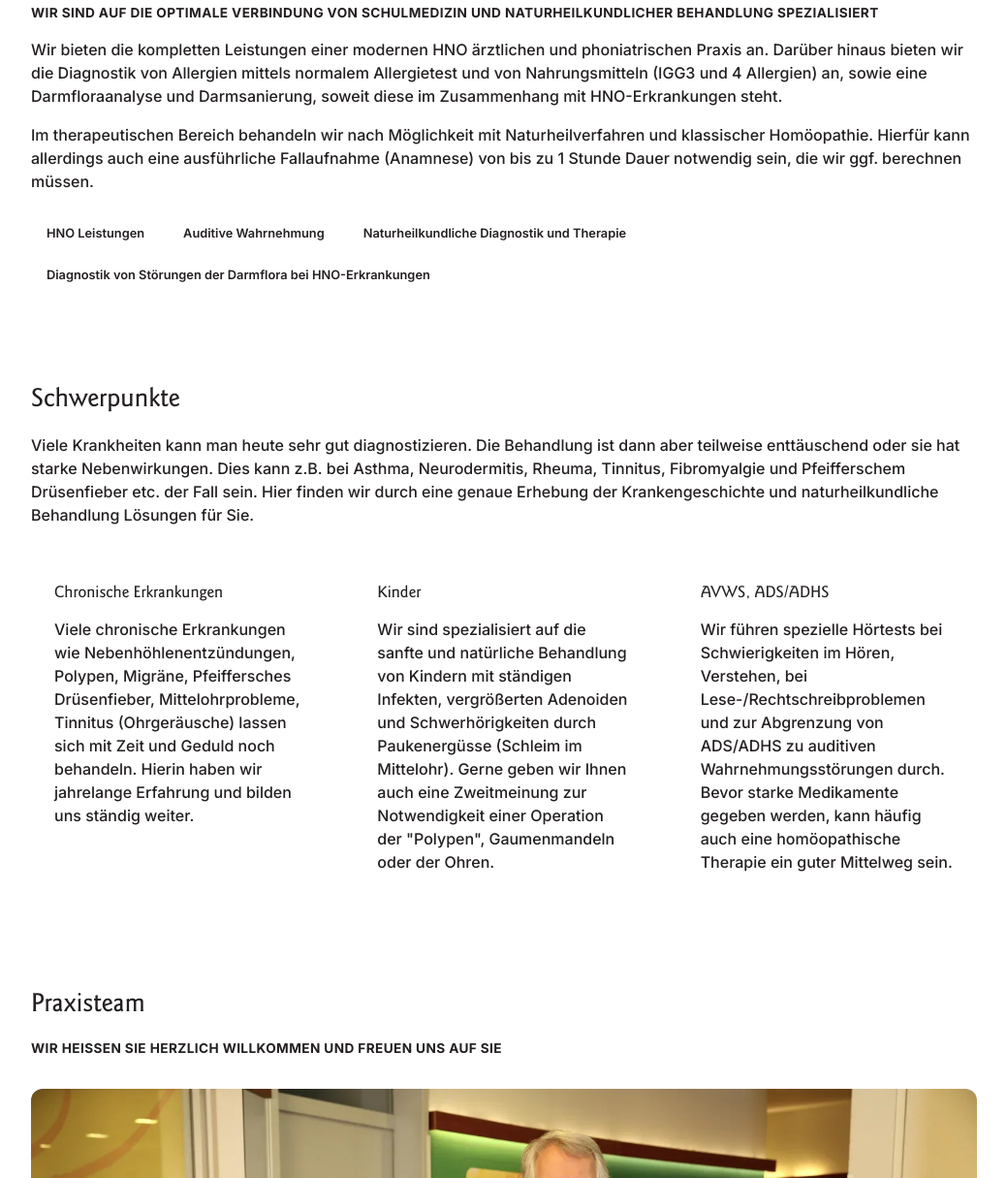
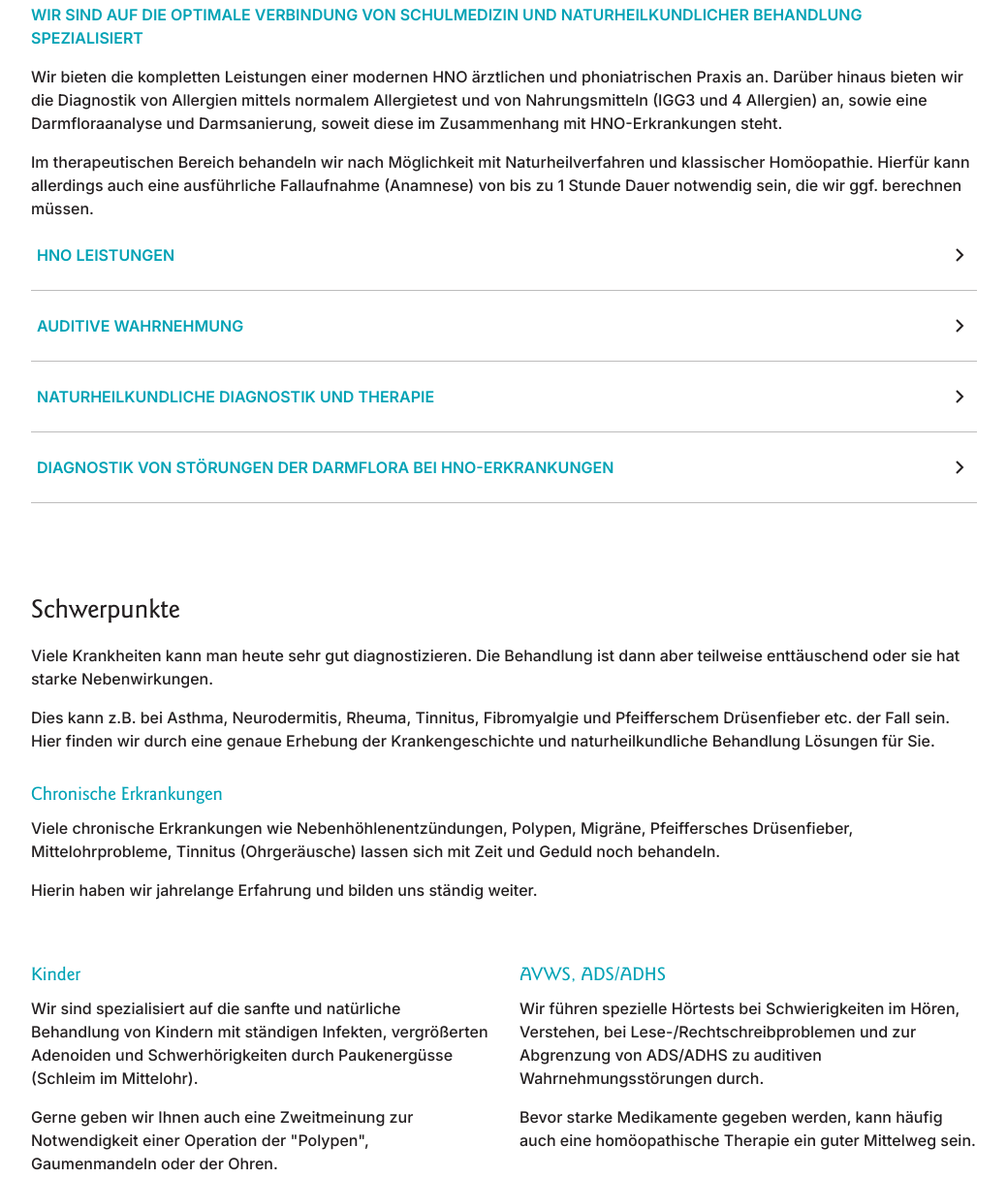
Before and after one commit to JonasASchmidt/dr-mayer-brix, a website with bundled scripts: page index.html in a window 1280 px wide. Shown: the part 1606-2821 px from the top of the page at 97% size, without its empty margins (120-1159 px from the left). Built offline with nearby package versions, Linux system fonts and the light colour scheme; a script that the page names is missing.

Commit message:
Add real accordion to Leistungen; restructure Schwerpunkte layout
Co-Authored-By: Claude Sonnet 5 <noreply@anthropic.com>

```diff
--- a/assets/css/styles.css
+++ b/assets/css/styles.css
@@ -231,8 +231,23 @@ a:focus-visible, button:focus-visible { outline: 3px solid var(--color-brand); o
 .section__lede { font-weight: 700; text-transform: uppercase; font-size: 0.85rem; letter-spacing: 0.03em; color: var(--color-brand-dark); }
 .section p + p { margin-top: var(--space-4); }
 
-.pill-row { list-style: none; display: flex; flex-wrap: wrap; gap: var(--space-2); margin-top: var(--space-5); padding: 0; }
-.pill-row li { background: var(--color-paper); border: 1px solid var(--color-border); border-radius: 999px; padding: var(--space-2) var(--space-4); font-size: 0.8rem; font-weight: 600; }
+.accordion__item { border-bottom: 1px solid var(--color-grey); }
+.accordion__trigger {
+  width: 100%; display: flex; align-items: center; justify-content: space-between; gap: var(--space-4);
+  padding-block: var(--space-5); background: none; border: none; cursor: pointer; text-align: left;
+  color: var(--color-brand); font-family: var(--font-body); font-weight: 600; text-transform: uppercase; font-size: 1rem;
+}
+.accordion__chevron { transition: transform 0.2s ease; flex-shrink: 0; color: var(--color-ink); }
+.accordion__item.is-open .accordion__chevron { transform: rotate(90deg); }
+.accordion__panel { padding-bottom: var(--space-4); }
+
+.schwerpunkte__full, .schwerpunkte__row > div { margin-top: var(--space-6); }
+.schwerpunkte__row { display: grid; gap: var(--space-6); margin-top: var(--space-6); }
+.schwerpunkte__row h4, .schwerpunkte__full h4 { color: var(--color-brand); margin-bottom: var(--space-2); }
+
+@media (min-width: 48rem) {
+  .schwerpunkte__row { grid-template-columns: 1fr 1fr; }
+}
 
 .card-grid { display: grid; gap: var(--space-5); margin-top: var(--space-6); }
 .card { background: var(--color-paper); border: 1px solid var(--color-border); border-radius: 0.75rem; padding: var(--space-5); }
--- /dev/null
+++ b/assets/js/accordion.js
@@ -0,0 +1,17 @@
+export function nextAccordionState(isOpen) {
+  return !isOpen;
+}
+
+export function initAccordions(root) {
+  root.querySelectorAll('[data-accordion-item]').forEach((item) => {
+    const trigger = item.querySelector('[data-accordion-trigger]');
+    const panel = item.querySelector('[data-accordion-panel]');
+    let isOpen = false;
+    trigger.addEventListener('click', () => {
+      isOpen = nextAccordionState(isOpen);
+      item.classList.toggle('is-open', isOpen);
+      trigger.setAttribute('aria-expanded', String(isOpen));
+      panel.hidden = !isOpen;
+    });
+  });
+}
--- a/assets/js/main.js
+++ b/assets/js/main.js
@@ -1,5 +1,6 @@
 import { initNav } from './nav.js';
 import { initVideoFacades } from './video-facade.js';
+import { initAccordions } from './accordion.js';
 import { loadBanner, dismissBanner } from './banner.js';
 
 document.addEventListener('DOMContentLoaded', () => {
@@ -8,6 +9,8 @@ document.addEventListener('DOMContentLoaded', () => {
   if (toggle && nav) initNav(toggle, nav);
 
   initVideoFacades(document);
+
+  initAccordions(document);
 
   const bannerSlot = document.getElementById('site-banner');
   if (bannerSlot) {
--- a/index.html
+++ b/index.html
@@ -94,35 +94,63 @@
     <section id="leistungen" class="section section--alt">
       <div class="container">
         <h2>Leistungen</h2>
-        <p class="section__lede">Wir sind auf die optimale Verbindung von Schulmedizin und naturheilkundlicher Behandlung spezialisiert</p>
+        <p class="uppercase-label">Wir sind auf die optimale Verbindung von Schulmedizin und naturheilkundlicher Behandlung spezialisiert</p>
         <p>Wir bieten die kompletten Leistungen einer modernen HNO ärztlichen und phoniatrischen Praxis an. Darüber hinaus bieten wir die Diagnostik von Allergien mittels normalem Allergietest und von Nahrungsmitteln (IGG3 und 4 Allergien) an, sowie eine Darmfloraanalyse und Darmsanierung, soweit diese im Zusammenhang mit HNO-Erkrankungen steht.</p>
         <p>Im therapeutischen Bereich behandeln wir nach Möglichkeit mit Naturheilverfahren und klassischer Homöopathie. Hierfür kann allerdings auch eine ausführliche Fallaufnahme (Anamnese) von bis zu 1 Stunde Dauer notwendig sein, die wir ggf. berechnen müssen.</p>
-        <ul class="pill-row">
-          <li>HNO Leistungen</li>
-          <li>Auditive Wahrnehmung</li>
-          <li>Naturheilkundliche Diagnostik und Therapie</li>
-          <li>Diagnostik von Störungen der Darmflora bei HNO-Erkrankungen</li>
-        </ul>
+        <div class="accordion">
+          <div class="accordion__item" data-accordion-item>
+            <button type="button" class="accordion__trigger" data-accordion-trigger aria-expanded="false">
+              <span>HNO Leistungen</span>
+              <svg viewBox="0 0 24 24" width="24" height="24" aria-hidden="true" class="accordion__chevron"><path d="M9 6l6 6-6 6" fill="none" stroke="currentColor" stroke-width="2"/></svg>
+            </button>
+            <div class="accordion__panel" data-accordion-panel hidden></div>
+          </div>
+          <div class="accordion__item" data-accordion-item>
+            <button type="button" class="accordion__trigger" data-accordion-trigger aria-expanded="false">
+              <span>Auditive Wahrnehmung</span>
+              <svg viewBox="0 0 24 24" width="24" height="24" aria-hidden="true" class="accordion__chevron"><path d="M9 6l6 6-6 6" fill="none" stroke="currentColor" stroke-width="2"/></svg>
+            </button>
+            <div class="accordion__panel" data-accordion-panel hidden></div>
+          </div>
+          <div class="accordion__item" data-accordion-item>
+            <button type="button" class="accordion__trigger" data-accordion-trigger aria-expanded="false">
+              <span>Naturheilkundliche Diagnostik und Therapie</span>
+              <svg viewBox="0 0 24 24" width="24" height="24" aria-hidden="true" class="accordion__chevron"><path d="M9 6l6 6-6 6" fill="none" stroke="currentColor" stroke-width="2"/></svg>
+            </button>
+            <div class="accordion__panel" data-accordion-panel hidden></div>
+          </div>
+          <div class="accordion__item accordion__item--last" data-accordion-item>
+            <button type="button" class="accordion__trigger" data-accordion-trigger aria-expanded="false">
+              <span>Diagnostik von Störungen der Darmflora bei HNO-Erkrankungen</span>
+              <svg viewBox="0 0 24 24" width="24" height="24" aria-hidden="true" class="accordion__chevron"><path d="M9 6l6 6-6 6" fill="none" stroke="currentColor" stroke-width="2"/></svg>
+            </button>
+            <div class="accordion__panel" data-accordion-panel hidden></div>
+          </div>
+        </div>
       </div>
     </section>
 
     <section id="schwerpunkte" class="section">
       <div class="container">
         <h2>Schwerpunkte</h2>
-        <p>Viele Krankheiten kann man heute sehr gut diagnostizieren. Die Behandlung ist dann aber teilweise enttäuschend oder sie hat starke Nebenwirkungen. Dies kann z.B. bei Asthma, Neurodermitis, Rheuma, Tinnitus, Fibromyalgie und Pfeifferschem Drüsenfieber etc. der Fall sein. Hier finden wir durch eine genaue Erhebung der Krankengeschichte und naturheilkundliche Behandlung Lösungen für Sie.</p>
-        <div class="card-grid">
-          <article class="card">
-            <h3>Chronische Erkrankungen</h3>
-            <p>Viele chronische Erkrankungen wie Nebenhöhlenentzündungen, Polypen, Migräne, Pfeiffersches Drüsenfieber, Mittelohrprobleme, Tinnitus (Ohrgeräusche) lassen sich mit Zeit und Geduld noch behandeln. Hierin haben wir jahrelange Erfahrung und bilden uns ständig weiter.</p>
-          </article>
-          <article class="card">
-            <h3>Kinder</h3>
-            <p>Wir sind spezialisiert auf die sanfte und natürliche Behandlung von Kindern mit ständigen Infekten, vergrößerten Adenoiden und Schwerhörigkeiten durch Paukenergüsse (Schleim im Mittelohr). Gerne geben wir Ihnen auch eine Zweitmeinung zur Notwendigkeit einer Operation der "Polypen", Gaumenmandeln oder der Ohren.</p>
-          </article>
-          <article class="card">
-            <h3>AVWS, ADS/ADHS</h3>
-            <p>Wir führen spezielle Hörtests bei Schwierigkeiten im Hören, Verstehen, bei Lese-/Rechtschreibproblemen und zur Abgrenzung von ADS/ADHS zu auditiven Wahrnehmungsstörungen durch. Bevor starke Medikamente gegeben werden, kann häufig auch eine homöopathische Therapie ein guter Mittelweg sein.</p>
-          </article>
+        <p>Viele Krankheiten kann man heute sehr gut diagnostizieren. Die Behandlung ist dann aber teilweise enttäuschend oder sie hat starke Nebenwirkungen.</p>
+        <p>Dies kann z.B. bei Asthma, Neurodermitis, Rheuma, Tinnitus, Fibromyalgie und Pfeifferschem Drüsenfieber etc. der Fall sein. Hier finden wir durch eine genaue Erhebung der Krankengeschichte und naturheilkundliche Behandlung Lösungen für Sie.</p>
+        <div class="schwerpunkte__full">
+          <h4>Chronische Erkrankungen</h4>
+          <p>Viele chronische Erkrankungen wie Nebenhöhlenentzündungen, Polypen, Migräne, Pfeiffersches Drüsenfieber, Mittelohrprobleme, Tinnitus (Ohrgeräusche) lassen sich mit Zeit und Geduld noch behandeln.</p>
+          <p>Hierin haben wir jahrelange Erfahrung und bilden uns ständig weiter.</p>
+        </div>
+        <div class="schwerpunkte__row">
+          <div>
+            <h4>Kinder</h4>
+            <p>Wir sind spezialisiert auf die sanfte und natürliche Behandlung von Kindern mit ständigen Infekten, vergrößerten Adenoiden und Schwerhörigkeiten durch Paukenergüsse (Schleim im Mittelohr).</p>
+            <p>Gerne geben wir Ihnen auch eine Zweitmeinung zur Notwendigkeit einer Operation der "Polypen", Gaumenmandeln oder der Ohren.</p>
+          </div>
+          <div>
+            <h4>AVWS, ADS/ADHS</h4>
+            <p>Wir führen spezielle Hörtests bei Schwierigkeiten im Hören, Verstehen, bei Lese-/Rechtschreibproblemen und zur Abgrenzung von ADS/ADHS zu auditiven Wahrnehmungsstörungen durch.</p>
+            <p>Bevor starke Medikamente gegeben werden, kann häufig auch eine homöopathische Therapie ein guter Mittelweg sein.</p>
+          </div>
         </div>
       </div>
     </section>
```
Also changed, not shown: tests/accordion.test.js (added, +11 -0 lines).
